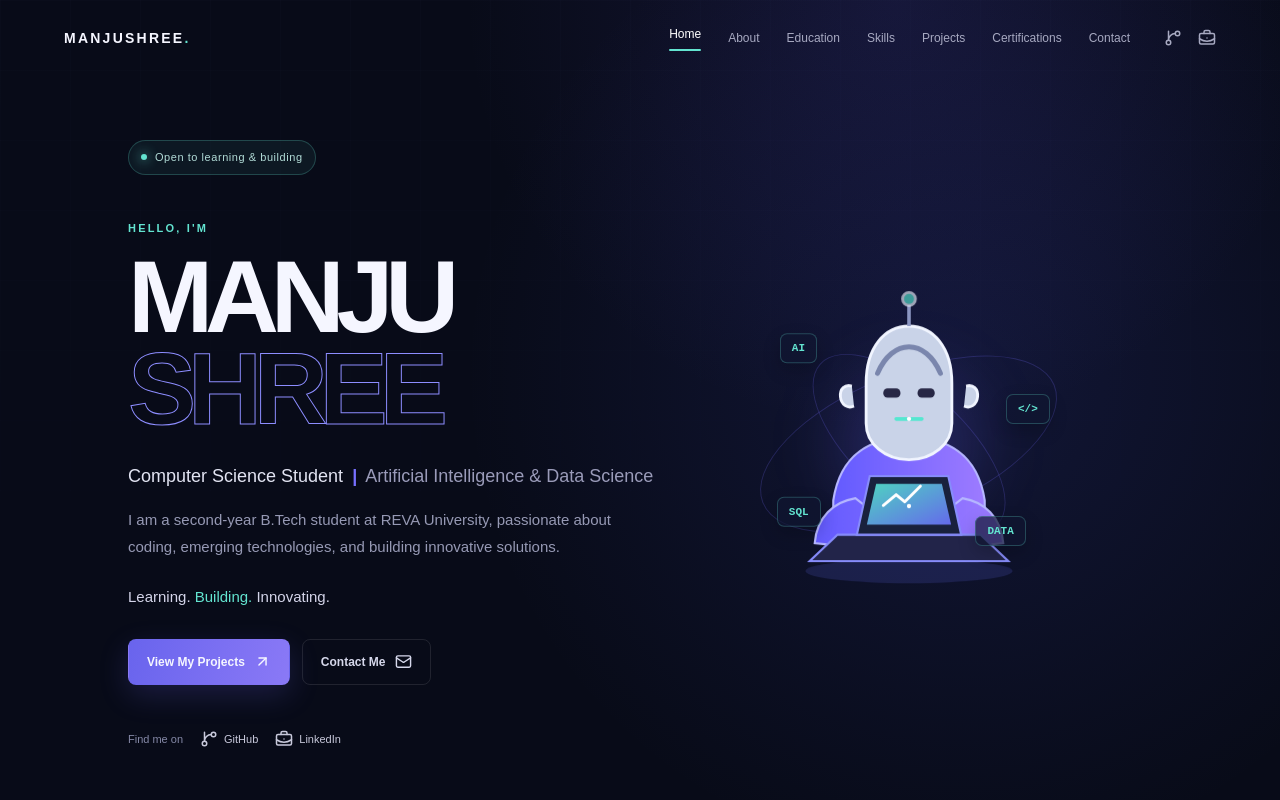
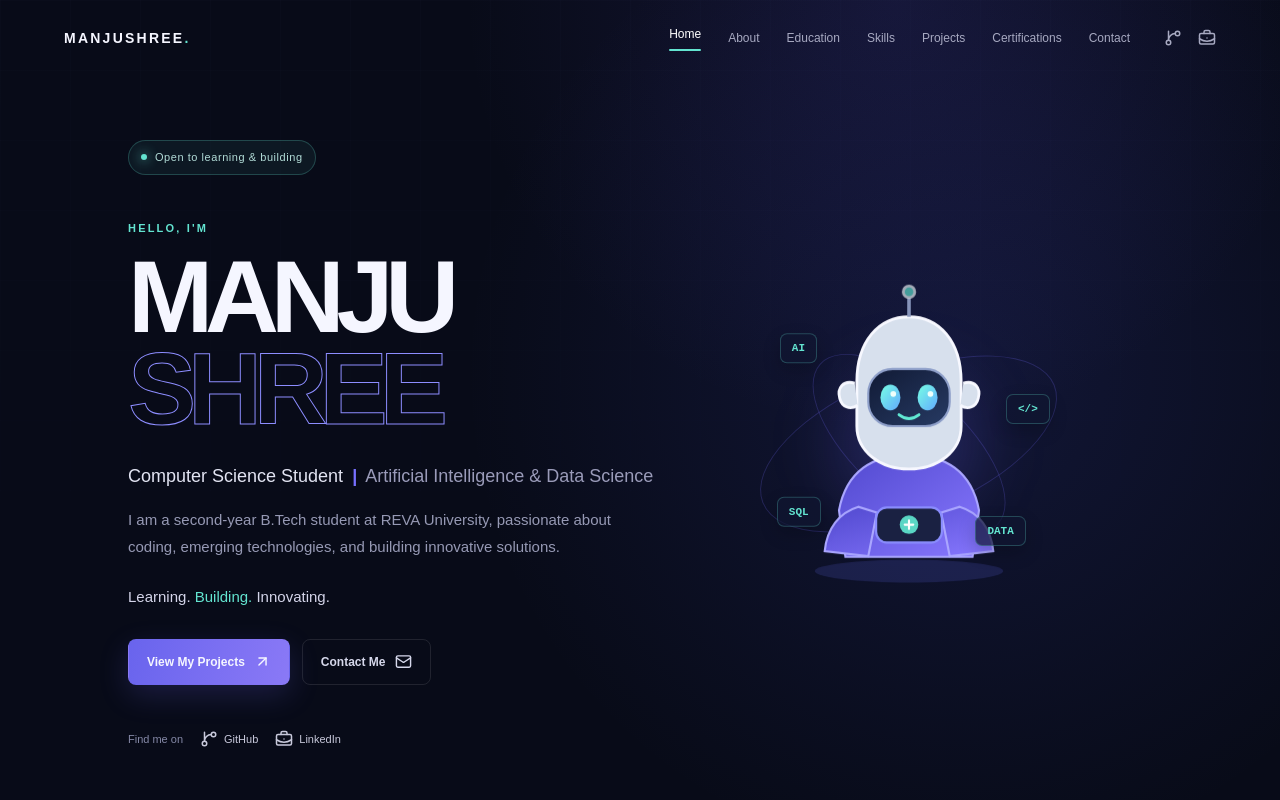
Before and after one commit to manjushree622/manjushree-personal-portfolio, a Next.js app: page / in a window 1280 px wide. Shown: the top 800 px of the page. Built offline with nearby package versions, Linux system fonts and the light colour scheme.

Commit message:
feat: redesign character SVG with updated gradients and shapes

```diff
--- a/app/page.tsx
+++ b/app/page.tsx
@@ -48,18 +48,18 @@ function Character() {
     <div className="orbit orbit-one" /><div className="orbit orbit-two" />
     <span className="float-token token-one">AI</span><span className="float-token token-two">&lt;/&gt;</span><span className="float-token token-three">SQL</span><span className="float-token token-four">DATA</span>
     <div className="character-glow" />
-    <svg className="character" viewBox="0 0 420 460" role="img" aria-label="Friendly AI robot assistant with a laptop" xmlns="http://www.w3.org/2000/svg">
-      <defs><linearGradient id="robotBody" x1="0" x2="1"><stop stopColor="#635bff"/><stop offset="1" stopColor="#9d7bff"/></linearGradient><linearGradient id="screen" x1="0" y1="0" x2="1" y2="1"><stop stopColor="#55e7d0"/><stop offset="1" stopColor="#6d72ff"/></linearGradient></defs>
-      <ellipse cx="210" cy="420" rx="145" ry="17" fill="#6d72ff" opacity=".16" />
-      <path d="M104 321c10-66 54-88 106-88s96 22 106 88v67H104z" fill="url(#robotBody)" stroke="#b6b7ff" strokeWidth="3"/>
-      <path d="M150 157c0-50 26-80 60-80s60 30 60 80v56c0 29-27 51-60 51s-60-22-60-51z" fill="#c9d3e8" stroke="#f1f5ff" strokeWidth="4"/>
-      <path d="M166 143c10-24 27-37 44-37s34 13 44 37" fill="none" stroke="#7a86ad" strokeWidth="7" strokeLinecap="round"/>
-      <path d="M210 77V48" stroke="#8b96c2" strokeWidth="5"/><circle cx="210" cy="39" r="9" fill="#55e7d0" stroke="#eef5ff" strokeWidth="4" className="robot-indicator"/>
-      <g className="robot-eyes"><rect x="174" y="164" width="24" height="13" rx="6" fill="#272745"/><rect x="222" y="164" width="24" height="13" rx="6" fill="#272745"/></g>
-      <path d="M192 207h36" stroke="#55e7d0" strokeWidth="5" strokeLinecap="round"/><circle cx="210" cy="207" r="3" fill="#fff"/>
-      <path d="M130 161c-10-3-17 4-16 15 1 11 10 17 19 13M290 161c10-3 17 4 16 15-1 11-10 17-19 13" fill="#c9d3e8" stroke="#f1f5ff" strokeWidth="4"/>
-      <path d="M135 318c-30 5-54 26-57 63l66 7 9-56zM285 318c30 5 54 26 57 63l-66 7-9-56z" fill="url(#robotBody)" stroke="#b6b7ff" strokeWidth="3"/>
-      <path d="M110 369h200l39 37H71z" fill="#222449" stroke="#878cfb" strokeWidth="3"/><path d="M137 369h146l-18-82H155z" fill="#19213d" stroke="#878cfb" strokeWidth="3"/><path d="M151 355h118l-13-57H164z" fill="url(#screen)" opacity=".9"/><path d="m174 328 18-15 12 10 22-22" fill="none" stroke="#fff" strokeWidth="4" strokeLinecap="round" strokeLinejoin="round"/><circle cx="210" cy="329" r="3" fill="#fff"/>
+    <svg className="character" viewBox="0 0 420 460" role="img" aria-label="Friendly AI robot assistant" xmlns="http://www.w3.org/2000/svg">
+      <defs><linearGradient id="robotBody" x1="0" y1="0" x2="1" y2="1"><stop stopColor="#5149cf"/><stop offset="1" stopColor="#8878ff"/></linearGradient><linearGradient id="visor" x1="0" y1="0" x2="1" y2="1"><stop stopColor="#111a35"/><stop offset="1" stopColor="#273b64"/></linearGradient><linearGradient id="eyeGlow" x1="0" y1="0" x2="1" y2="1"><stop stopColor="#77ffe5"/><stop offset="1" stopColor="#62aaff"/></linearGradient></defs>
+      <ellipse cx="210" cy="420" rx="132" ry="16" fill="#6d72ff" opacity=".16" />
+      <path d="M112 335c10-55 48-78 98-78s88 23 98 78l-9 65H121z" fill="url(#robotBody)" stroke="#aaa6ff" strokeWidth="3"/>
+      <path d="M137 155c0-57 31-91 73-91s73 34 73 91v62c0 35-32 60-73 60s-73-25-73-60z" fill="#d7e0ed" stroke="#f7f8ff" strokeWidth="4"/>
+      <path d="M210 64V38" stroke="#8794ba" strokeWidth="5"/><circle cx="210" cy="29" r="8" fill="#62ead4" stroke="#f5ffff" strokeWidth="4" className="robot-indicator"/>
+      <rect x="153" y="137" width="114" height="80" rx="34" fill="url(#visor)" stroke="#8e9fc9" strokeWidth="3"/>
+      <g className="robot-eyes"><ellipse cx="184" cy="177" rx="14" ry="18" fill="url(#eyeGlow)"/><ellipse cx="236" cy="177" rx="14" ry="18" fill="url(#eyeGlow)"/><circle cx="188" cy="172" r="4" fill="#effffb"/><circle cx="240" cy="172" r="4" fill="#effffb"/></g>
+      <path d="M196 201c9 7 19 7 28 0" fill="none" stroke="#62ead4" strokeWidth="4" strokeLinecap="round"/>
+      <path d="M134 157c-16-5-25 7-21 21 3 12 14 17 25 10M286 157c16-5 25 7 21 21-3 12-14 17-25 10" fill="#d7e0ed" stroke="#f7f8ff" strokeWidth="4"/>
+      <path d="M139 330c-27 8-44 31-47 62l61 7 12-61zM281 330c27 8 44 31 47 62l-61 7-12-61z" fill="url(#robotBody)" stroke="#aaa6ff" strokeWidth="3"/>
+      <rect x="164" y="331" width="92" height="49" rx="15" fill="#1a2142" stroke="#8b8eff" strokeWidth="3"/><circle cx="210" cy="355" r="13" fill="#62ead4" opacity=".9"/><path d="M204 355h12M210 349v12" stroke="#fff" strokeWidth="3" strokeLinecap="round"/>
     </svg>
   </button>
 }
```
